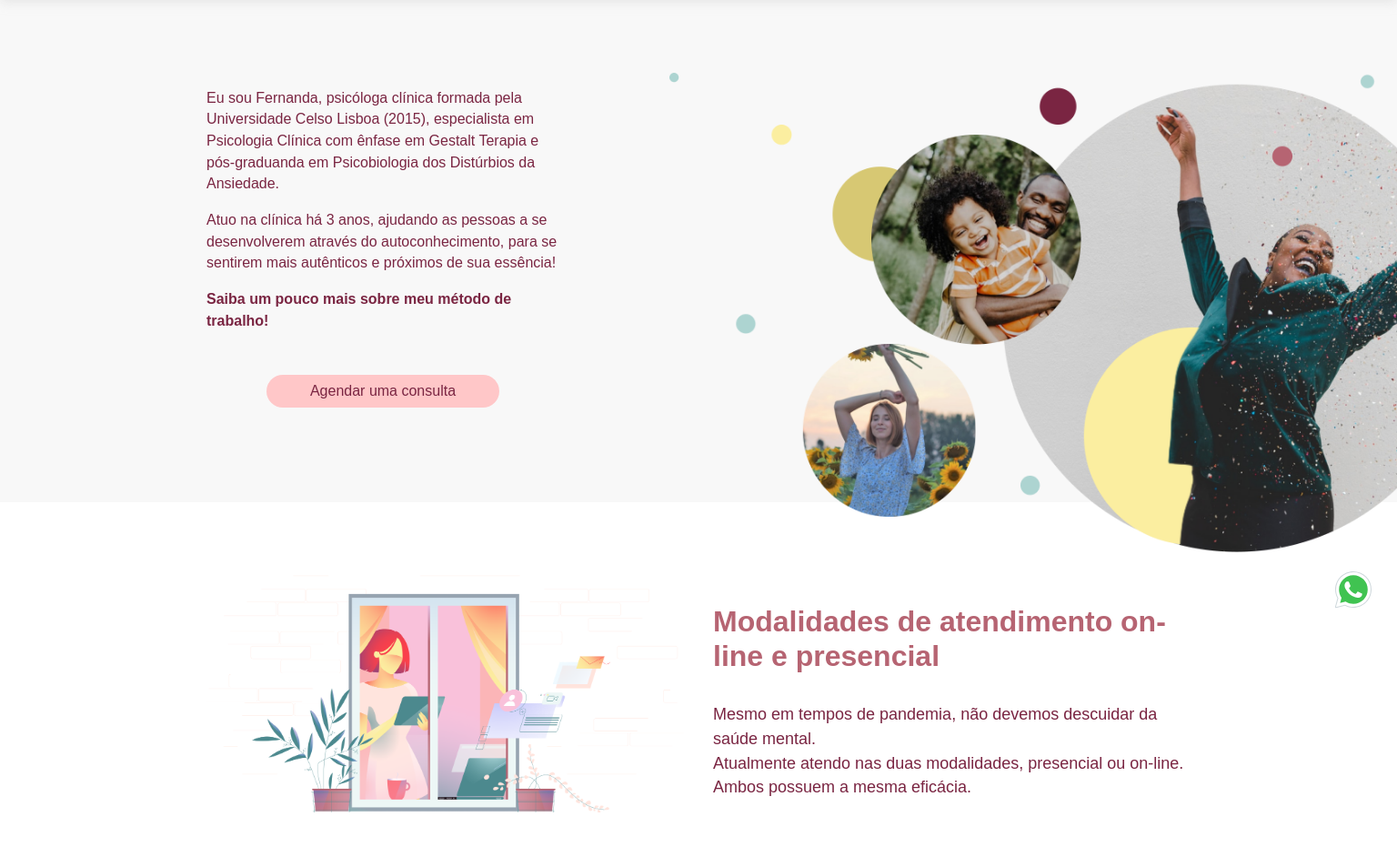
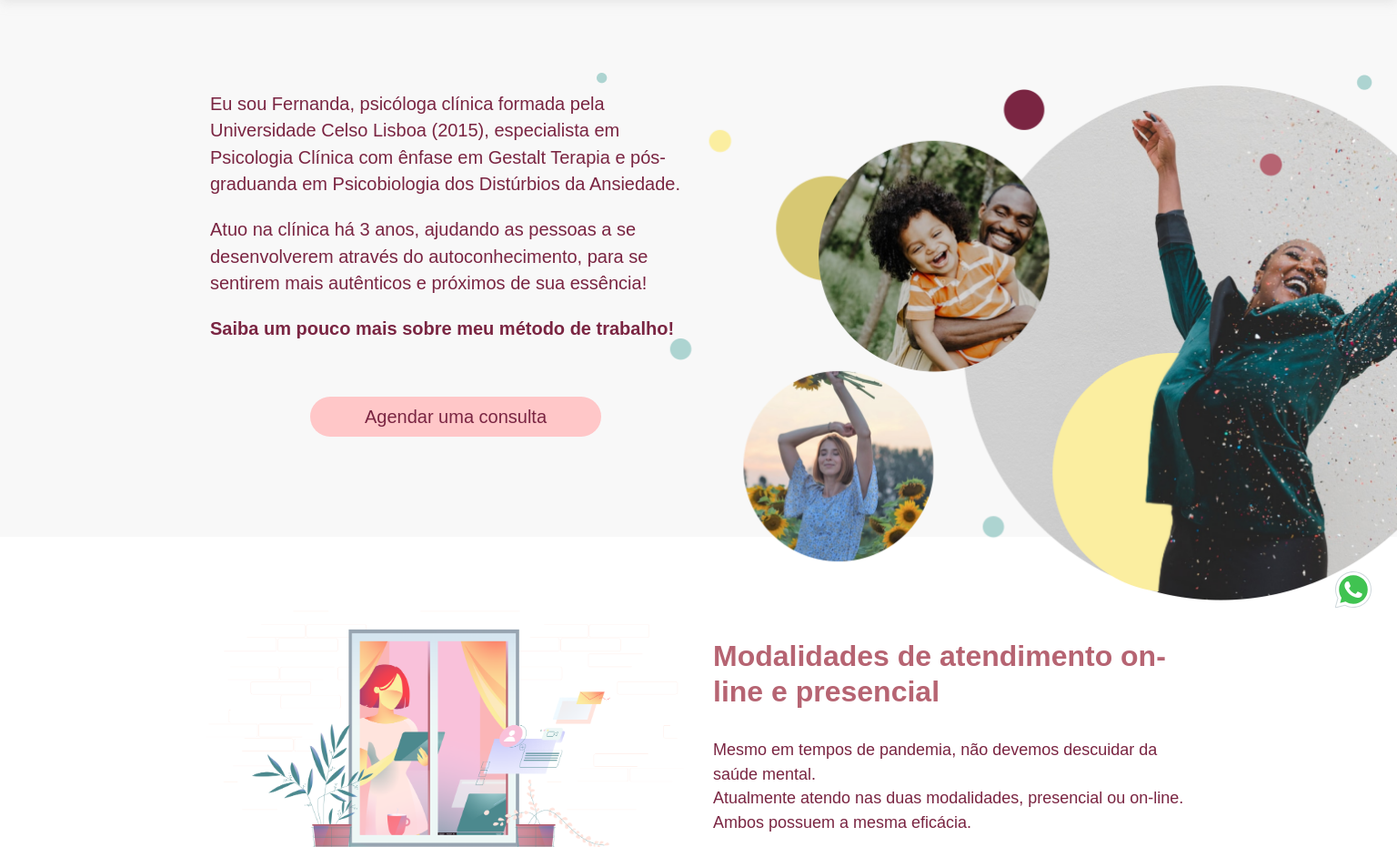
Before and after one commit to aureliocampos/psifernandalopes, a PHP site: page / in a window 1536 px wide. Shown: the part 88-1019 px from the top of the page at 91% size. Run offline with PHP 8.4, Linux system fonts and the light colour scheme.

Commit message:
fix: Ajustando imagem do banner desktop

```diff
--- a/assets/main.css
+++ b/assets/main.css
@@ -349,6 +349,12 @@ p.footer__text {
   .main-banner .section__container {
     max-width: 1114px;
   }
+  .main-banner__content {
+    width: 580px;
+    padding: 0 1em;
+    font-size: 1.25em;
+    z-index: 1;
+  }
   .main-banner__figure {
     display: none;
   }
@@ -403,3 +409,8 @@ p.footer__text {
     text-align: left;
   }
 }
+@media (min-width: 1536px) {
+  .main-banner__desktop {
+    width: 880px;
+  }
+}
```
